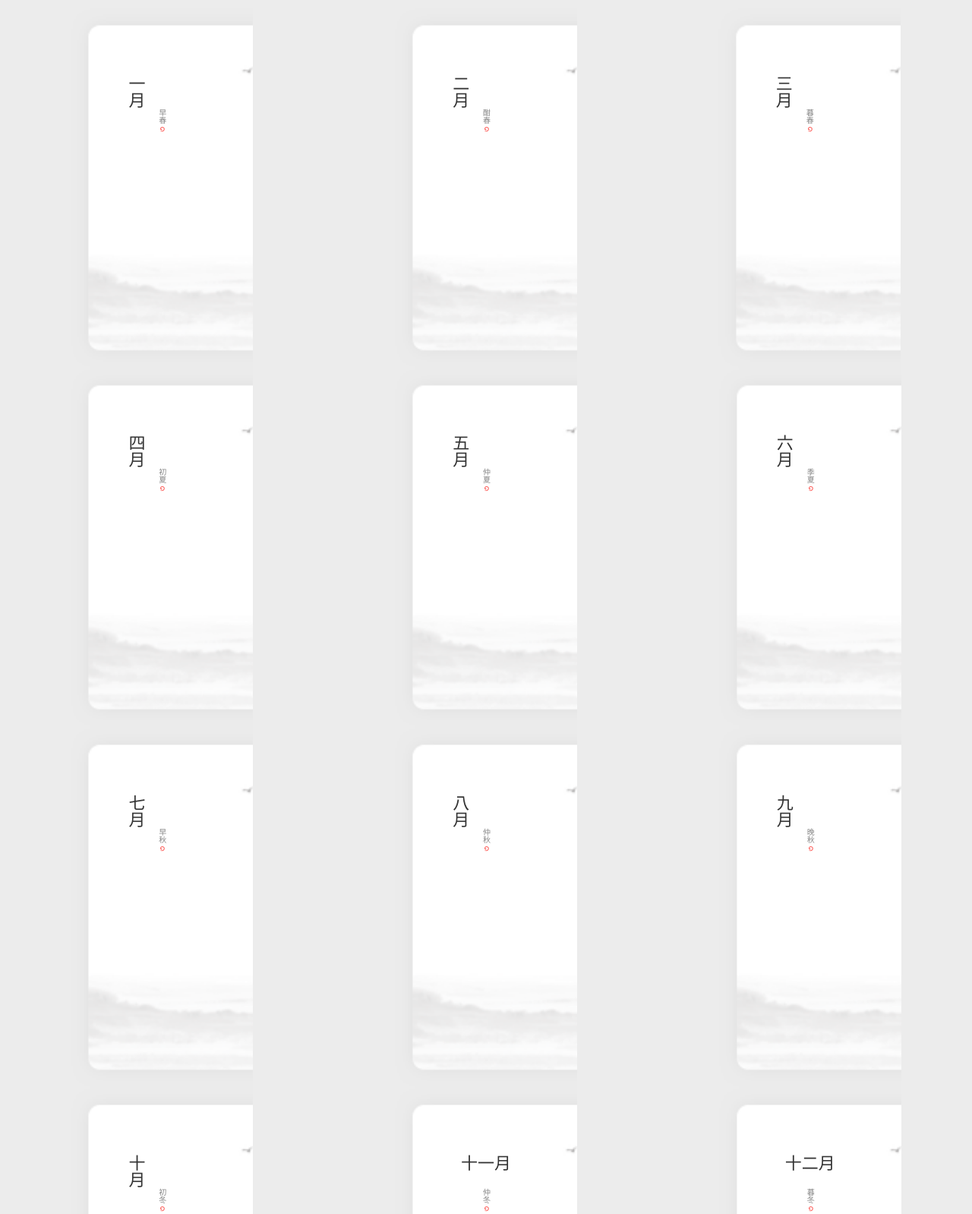
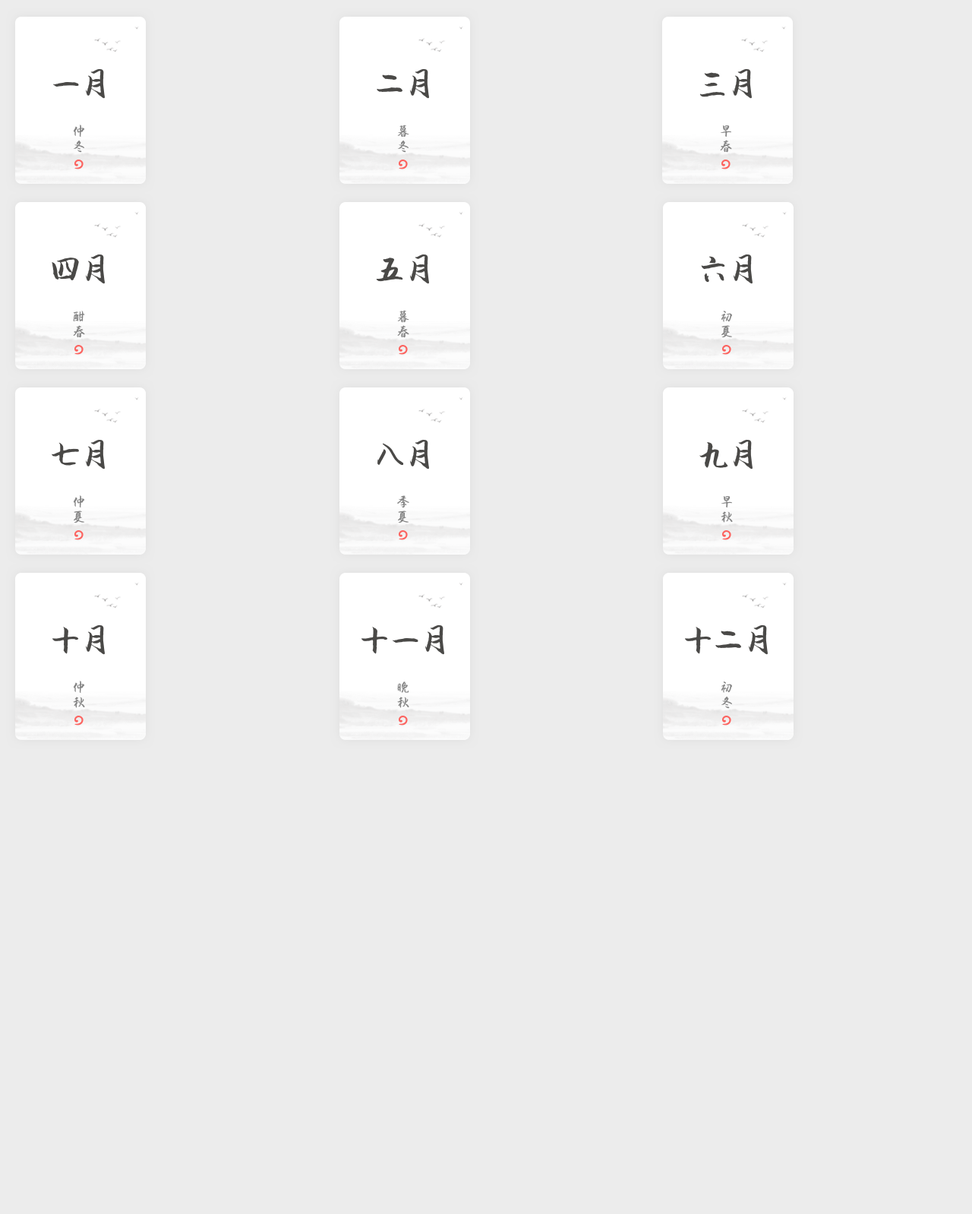
Before and after one commit to YizhiHong/xinrui, a plain HTML site: page mobile/show.html in a window 1280 px wide. Shown: the top 1598 px of the page at 76% size. After the commit the page ends 996 px from the top, so only its background shows below. Drawn offline with nearby package versions, Linux system fonts and the light colour scheme.

Commit message:
update show

```diff
--- a/mobile/css/xinrui.css
+++ b/mobile/css/xinrui.css
@@ -398,14 +398,14 @@ a{
 /*-----Show Mobile Page----*/
 /*-------------------------*/
 
-.show-block{
-  margin: 0px auto;
-  background: url(../images/show/bg.png) no-repeat;
-  background-size: cover;
-  max-width: 240px;
-  width: 100%;
-  height: 37vw;
-}
+// .show-block{
+//   margin: 0px auto;
+//   background: url(../images/show/bg.png) no-repeat;
+//   background-size: cover;
+//   max-width: 240px;
+//   width: 100%;
+//   height: 37vw;
+// }
 .show .col-xs-4{
   padding-left: 8px;
   padding-right: 8px;
--- a/mobile/show.html
+++ b/mobile/show.html
@@ -22,96 +22,86 @@
       <div class="col-xs-4">
         <div class="show-block">
           <a href="./show_info.html">
-            <h2>一月</h2>
-            <h6>早春<span><img src="./images/show/fill1.png"></span></h6>
+            <img class="img-responsive" src="./images/show/1_.png">
+          <!--   <h2>一月</h2>
+            <h6>早春<span><img src="./images/show/fill1.png"></span></h6> -->
           </a>
         </div>
       </div>
       <div class="col-xs-4" style="margin-right: -1px">
         <div class="show-block">
           <a href="">
-            <h2>二月</h2>
-            <h6>酣春<span><img src="./images/show/fill1.png"></span></h6>
+            <img class="img-responsive" src="./images/show/2_.png">
           </a>
         </div>
       </div>
       <div class="col-xs-4">
         <div class="show-block">
           <a href="">
-            <h2>三月</h2>
-            <h6>暮春<span><img src="./images/show/fill1.png"></span></h6>
+            <img class="img-responsive" src="./images/show/3_.png">
           </a>
         </div>
       </div>
       <div class="col-xs-4">
         <div class="show-block">
           <a href="">
-            <h2>四月</h2>
-            <h6>初夏<span><img src="./images/show/fill1.png"></span></h6>
+            <img class="img-responsive" src="./images/show/4_.png">
           </a>
         </div>
       </div>
       <div class="col-xs-4">
         <div class="show-block">
           <a href="">
-            <h2>五月</h2>
-            <h6>仲夏<span><img src="./images/show/fill1.png"></span></h6>
+            <img class="img-responsive" src="./images/show/5_.png">
           </a>
         </div>
       </div>
       <div class="col-xs-4">
         <div class="show-block">
           <a href="">
-            <h2>六月</h2>
-            <h6>季夏<span><img src="./images/show/fill1.png"></span></h6>
+            <img class="img-responsive" src="./images/show/6_.png">
           </a>
         </div>
       </div>
       <div class="col-xs-4">
         <div class="show-block">
           <a href="">
-            <h2>七月</h2>
-            <h6>早秋<span><img src="./images/show/fill1.png"></span></h6>
+            <img class="img-responsive" src="./images/show/7_.png">
           </a>
         </div>
       </div>
       <div class="col-xs-4">
         <div class="show-block">
           <a href="">
-            <h2>八月</h2>
-            <h6>仲秋<span><img src="./images/show/fill1.png"></span></h6>
+            <img class="img-responsive" src="./images/show/8_.png">
           </a>
         </div>
       </div>
       <div class="col-xs-4">
         <div class="show-block">
           <a href="">
-            <h2>九月</h2>
-            <h6>晚秋<span><img src="./images/show/fill1.png"></span></h6>
+            <img class="img-responsive" src="./images/show/9_.png">
           </a>
         </div>
       </div>
       <div class="col-xs-4">
         <div class="show-block">
           <a href="">
-            <h2>十月</h2>
-            <h6>初冬<span><img src="./images/show/fill1.png"></span></h6>
+            <img class="img-responsive" src="./images/show/10_.png">
           </a>
         </div>
       </div>
       <div class="col-xs-4">
         <div class="show-block">
           <a class="normal" href="">
-            <h2>十一月</h2>
-            <h6>仲冬<span><img src="./images/show/fill1.png"></span></h6>
+            <img class="img-responsive" src="./images/show/11_.png">
           </a>
         </div>
       </div>
       <div class="col-xs-4">
         <div class="show-block">
           <a class="normal" href="">
-            <h2>十二月</h2>
-            <h6>暮冬<span><img src="./images/show/fill1.png"></span></h6>
+            <img class="img-responsive" src="./images/show/12_.png">
           </a>
         </div>
       </div>
```
Also changed, not shown: mobile/images/show/10_.png (added), mobile/images/show/11_.png (added), mobile/images/show/12_.png (added), mobile/images/show/1_.png (added), mobile/images/show/2_.png (added), mobile/images/show/3_.png (added), mobile/images/show/4_.png (added), mobile/images/show/5_.png (added), mobile/images/show/6_.png (added), mobile/images/show/7_.png (added), mobile/images/show/8_.png (added), mobile/images/show/9_.png (added).
